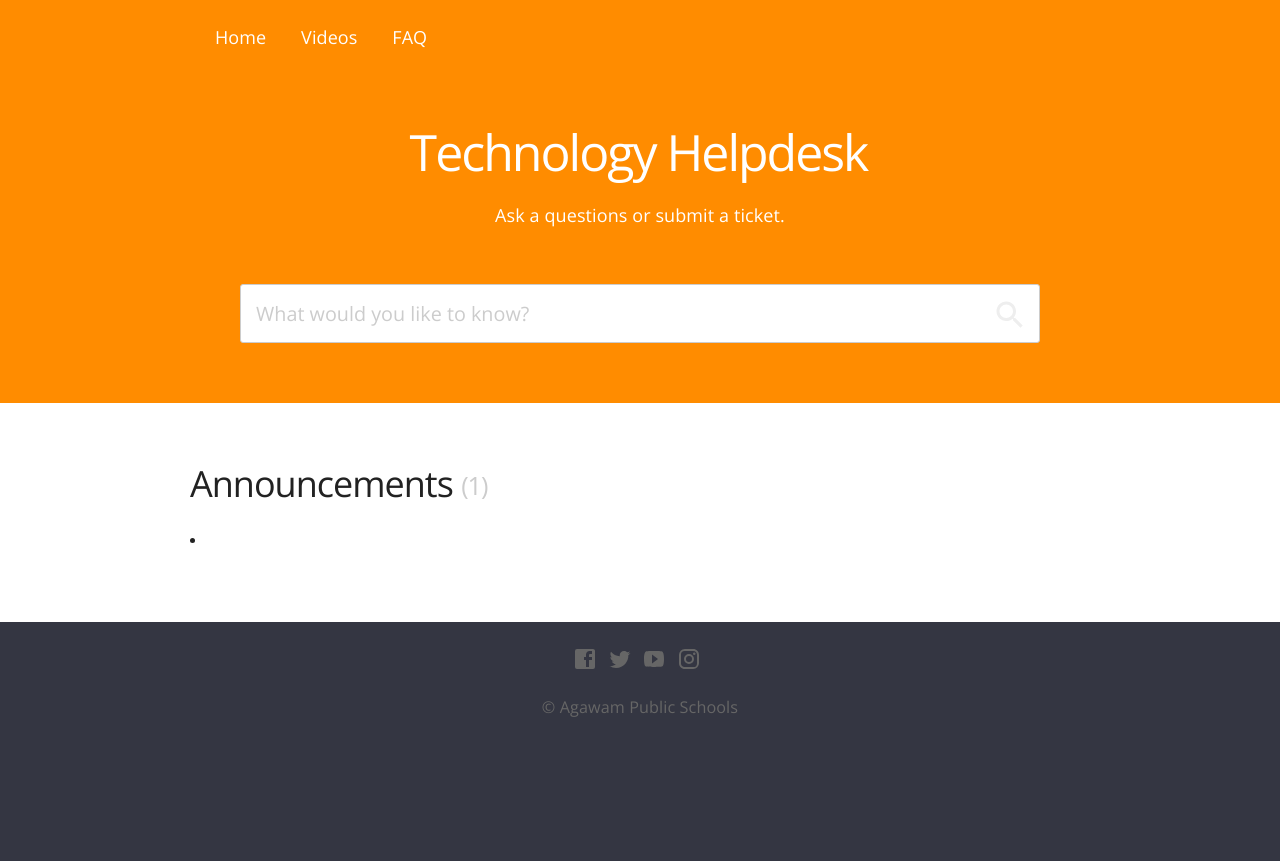
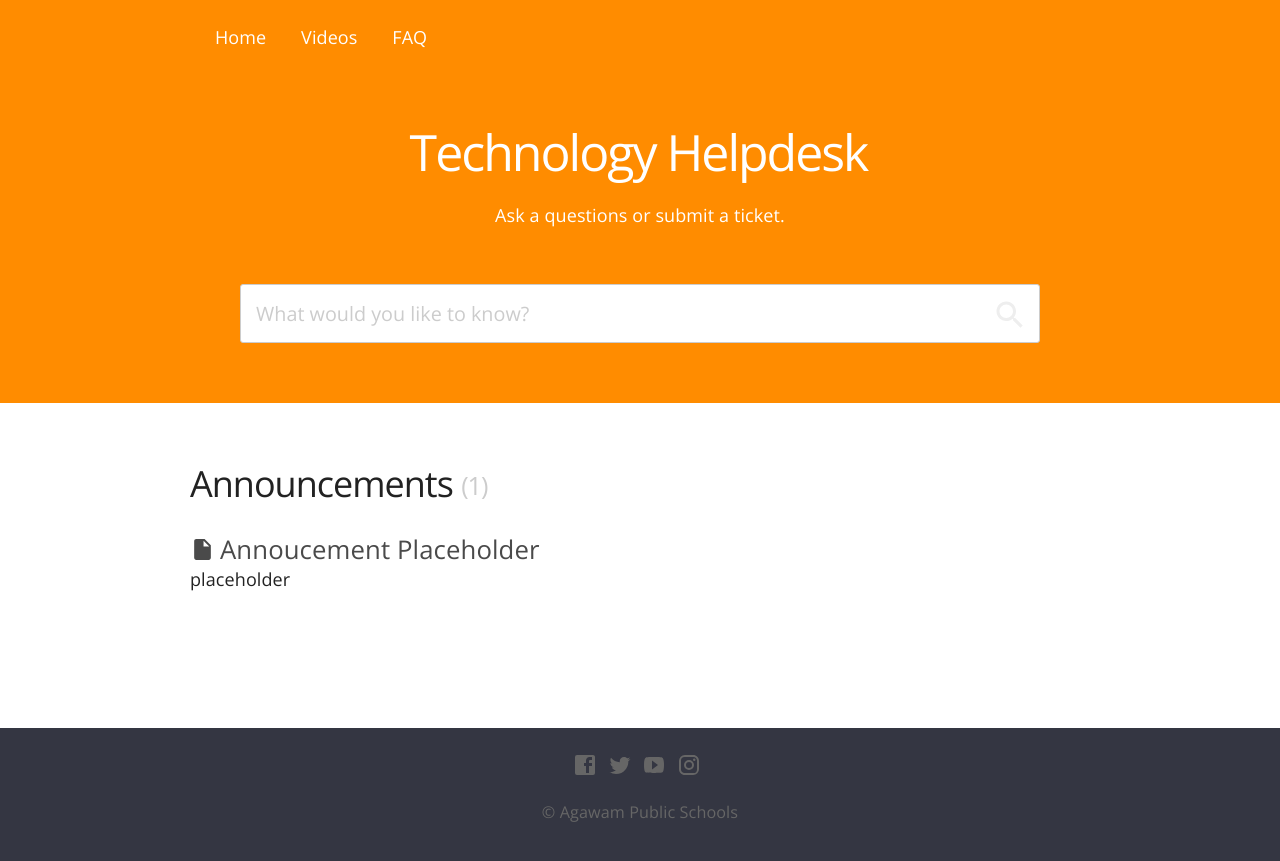
Before and after one commit to Agawam-IT/tech.agawamed.org, a Jekyll site: the page built from _pages/announcements.html, in a window 1280 px wide. Shown: the top 861 px of the page. Built offline with Jekyll 4.4.1, drawn with Linux system fonts in a browser that asks for light colours; nearby versions of some CDN libraries; a script that is not in the unit is left out.

Commit message:
Update announcements.html

```diff
--- a/_pages/announcements.html
+++ b/_pages/announcements.html
@@ -8,6 +6,14 @@ permalink: /category/announcements/
 
 <h2>Announcements <span class="count">({{ announcements | size }})</span></h2>
 
-{% for post in site.categories.announcements %}
-    <li><a href="{{ site.baseurl }}{{ tutorial.url }}">{% include document-icon.html icon=tutorial.type %}{{ tutorial.title }}</a></li>
-{% endfor %}
+
+<section class="category">
+    <ul class="listing">
+       {% for post in site.categories.announcements %}
+          <li>
+            <h3><a href="{{ site.baseurl }}{{ post.url }}">{% include document-icon.html icon=post.type %}{{ post.title }}</a></h3>
+            <p class="description">{{ post.description }}</p>
+          </li>
+       {% endfor %}
+    </ul>
+</section>
```
Also changed, not shown: other parts of _pages/announcements.html (+0 -2 lines).
